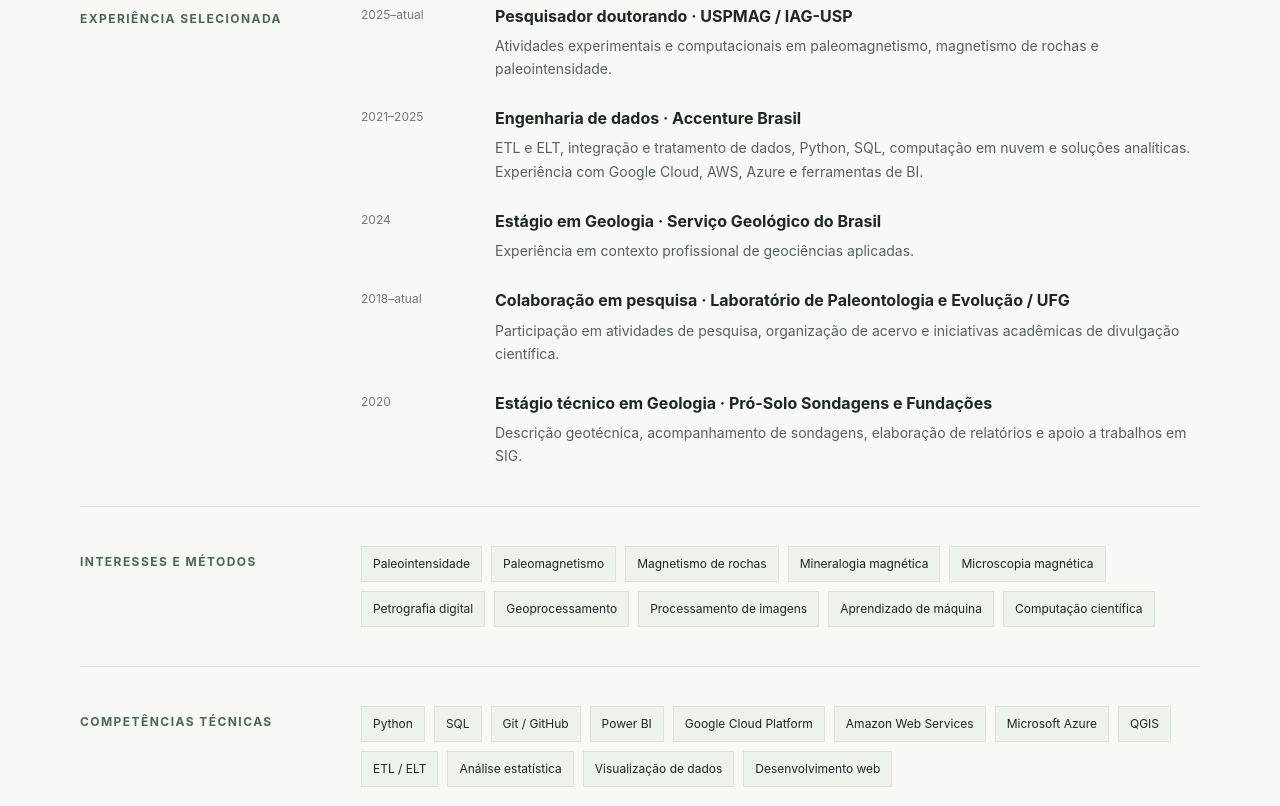
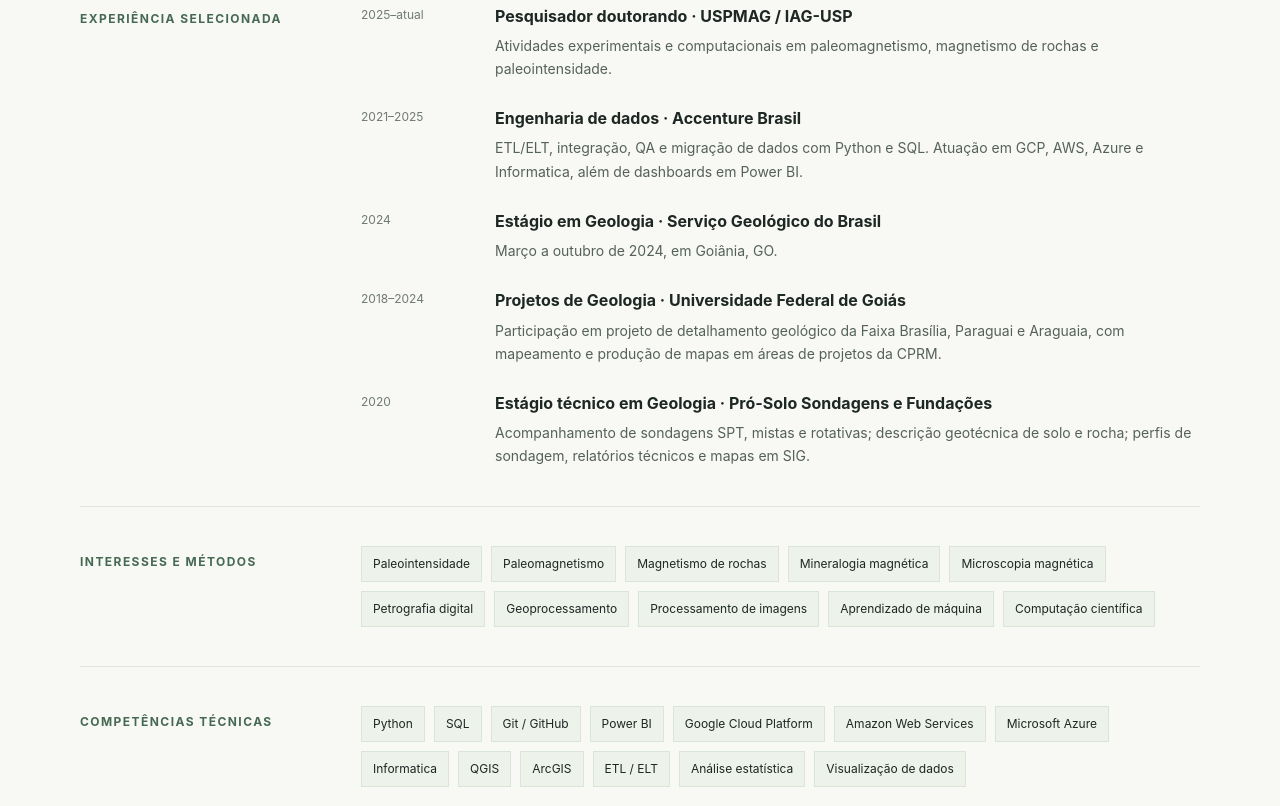
Before and after one commit to marquesbarros/marquesbarros, a plain HTML site: page curriculo.html in a window 1280 px wide. Shown: the part 1254-2060 px from the top of the page. Drawn offline with Linux system fonts and the light colour scheme.

Commit message:
Add concise CV-backed professional details

```diff
--- a/curriculo.html
+++ b/curriculo.html
@@ -59,10 +59,10 @@
       <h2 id="cv-experiencia">Experiência selecionada</h2>
       <ul class="cv-list">
         <li><time>2025–atual</time><div><strong>Pesquisador doutorando · USPMAG / IAG-USP</strong><p>Atividades experimentais e computacionais em paleomagnetismo, magnetismo de rochas e paleointensidade.</p></div></li>
-        <li><time>2021–2025</time><div><strong>Engenharia de dados · Accenture Brasil</strong><p>ETL e ELT, integração e tratamento de dados, Python, SQL, computação em nuvem e soluções analíticas. Experiência com Google Cloud, AWS, Azure e ferramentas de BI.</p></div></li>
-        <li><time>2024</time><div><strong>Estágio em Geologia · Serviço Geológico do Brasil</strong><p>Experiência em contexto profissional de geociências aplicadas.</p></div></li>
-        <li><time>2018–atual</time><div><strong>Colaboração em pesquisa · Laboratório de Paleontologia e Evolução / UFG</strong><p>Participação em atividades de pesquisa, organização de acervo e iniciativas acadêmicas de divulgação científica.</p></div></li>
-        <li><time>2020</time><div><strong>Estágio técnico em Geologia · Pró-Solo Sondagens e Fundações</strong><p>Descrição geotécnica, acompanhamento de sondagens, elaboração de relatórios e apoio a trabalhos em SIG.</p></div></li>
+        <li><time>2021–2025</time><div><strong>Engenharia de dados · Accenture Brasil</strong><p>ETL/ELT, integração, QA e migração de dados com Python e SQL. Atuação em GCP, AWS, Azure e Informatica, além de dashboards em Power BI.</p></div></li>
+        <li><time>2024</time><div><strong>Estágio em Geologia · Serviço Geológico do Brasil</strong><p>Março a outubro de 2024, em Goiânia, GO.</p></div></li>
+        <li><time>2018–2024</time><div><strong>Projetos de Geologia · Universidade Federal de Goiás</strong><p>Participação em projeto de detalhamento geológico da Faixa Brasília, Paraguai e Araguaia, com mapeamento e produção de mapas em áreas de projetos da CPRM.</p></div></li>
+        <li><time>2020</time><div><strong>Estágio técnico em Geologia · Pró-Solo Sondagens e Fundações</strong><p>Acompanhamento de sondagens SPT, mistas e rotativas; descrição geotécnica de solo e rocha; perfis de sondagem, relatórios técnicos e mapas em SIG.</p></div></li>
       </ul>
     </section>
     <section class="cv-section" aria-labelledby="cv-pesquisa">
@@ -74,7 +74,7 @@
     <section class="cv-section" aria-labelledby="cv-tecnologia">
       <h2 id="cv-tecnologia">Competências técnicas</h2>
       <div class="cv-tags">
-        <span>Python</span><span>SQL</span><span>Git / GitHub</span><span>Power BI</span><span>Google Cloud Platform</span><span>Amazon Web Services</span><span>Microsoft Azure</span><span>QGIS</span><span>ETL / ELT</span><span>Análise estatística</span><span>Visualização de dados</span><span>Desenvolvimento web</span>
+        <span>Python</span><span>SQL</span><span>Git / GitHub</span><span>Power BI</span><span>Google Cloud Platform</span><span>Amazon Web Services</span><span>Microsoft Azure</span><span>Informatica</span><span>QGIS</span><span>ArcGIS</span><span>ETL / ELT</span><span>Análise estatística</span><span>Visualização de dados</span>
       </div>
     </section>
     <section class="cv-section" aria-labelledby="cv-producao">
```
